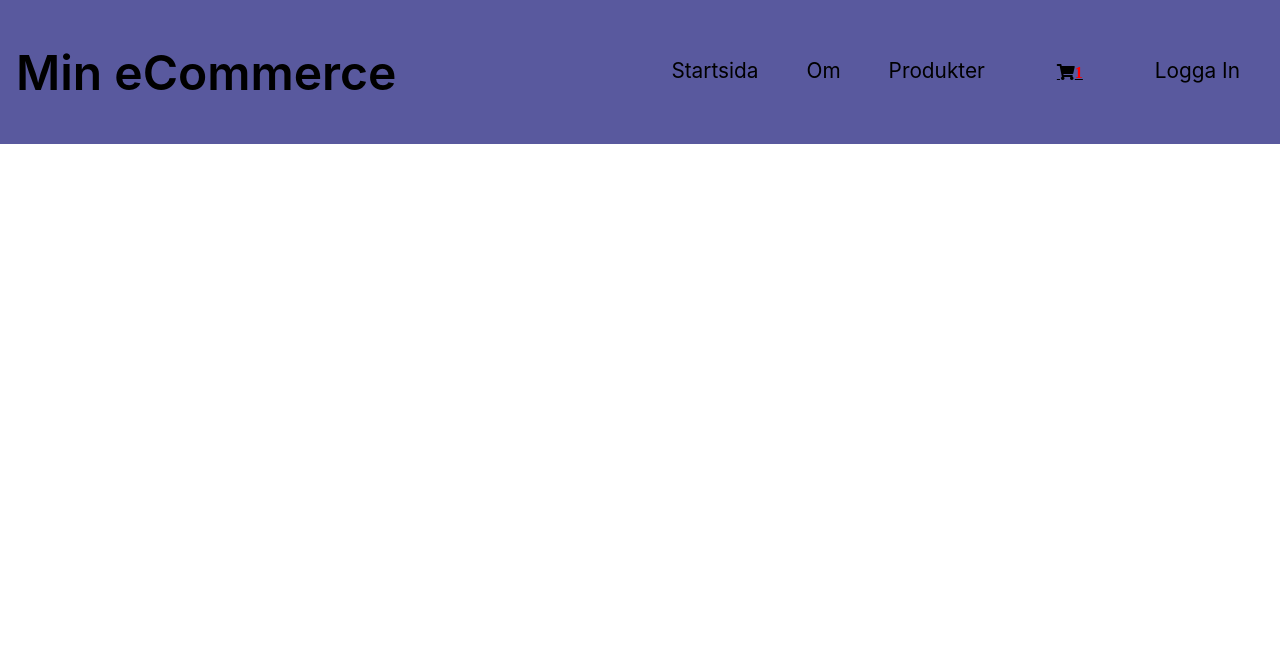
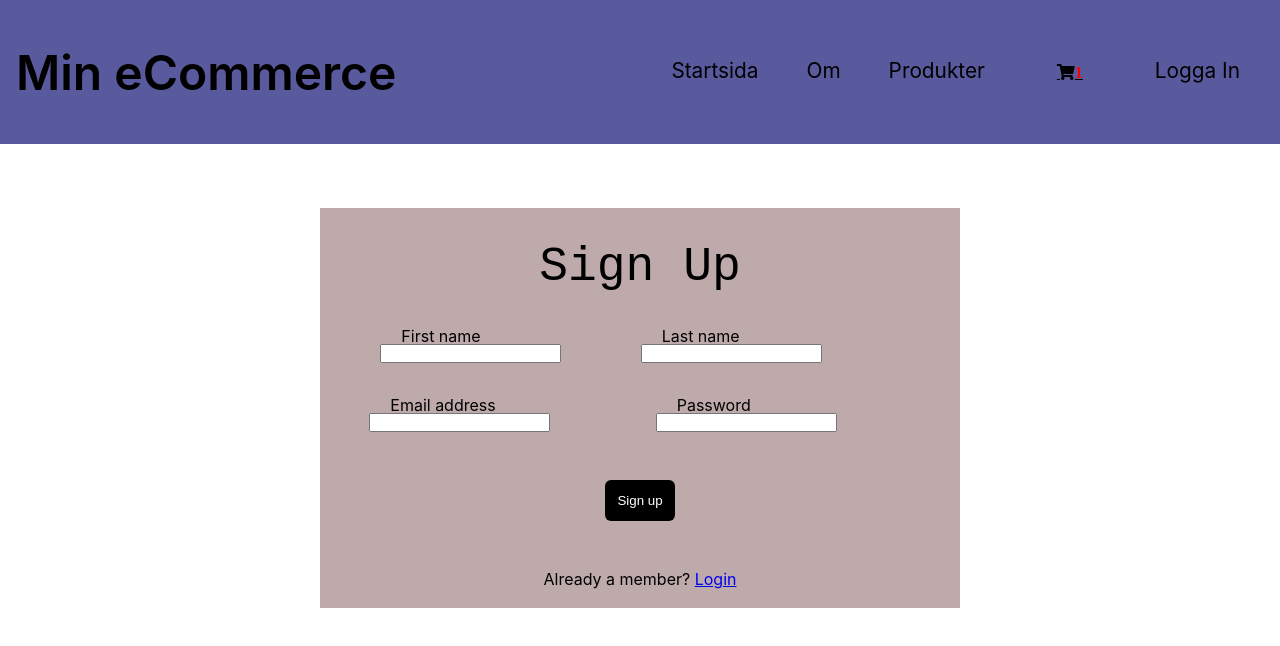
Before and after one commit to AlbinHellman/JavaScript2-Inl-mningsuppgift-1, a Vue app in the folder JavaScript-2-Inlämningsuppgift-1/uppgift1/: page /register in a window 1280 px wide. Shown: the top 646 px of the page. Built offline with nearby package versions, Linux system fonts and the light colour scheme.

Commit message:
JavaScript2-Inlämningsuppgift-1

```diff
--- a/JavaScript-2-Inlämningsuppgift-1/uppgift1/src/router/index.js
+++ b/JavaScript-2-Inlämningsuppgift-1/uppgift1/src/router/index.js
@@ -5,6 +5,7 @@ import Products from '../views/Products.vue'
 import ProductDetails from '../views/ProductDetails.vue'
 import ShoppingCart from '../views/ShoppingCart.vue'
 import Login from '../views/Login.vue'
+import Register from '../views/Register.vue'
 
 
 Vue.use(VueRouter)
@@ -24,6 +25,11 @@ const routes = [
   path: '/login',
   name: 'Login',
   component: Login,
+},
+{
+path: '/register',
+  name: 'Register',
+  component: Register,
 },
   {
     path: '/product/cartlist/:id',
--- a/JavaScript-2-Inlämningsuppgift-1/uppgift1/src/views/Login.vue
+++ b/JavaScript-2-Inlämningsuppgift-1/uppgift1/src/views/Login.vue
@@ -15,12 +15,12 @@
       </div>
 </div>
 
-<div class="knapp">
-      <button type="submit" class="btn btn-primary btn-block mb-4">Signa in</button>
-</div>
+
+      <button type="submit" class="knapp btn btn-primary btn-block mb-4">Signa in</button>
+
 
       <div class="registrera">
-          <p>Inte medlem? <router-link to="/register">Registrera</router-link></p>
+          <p>Inte medlem? <router-link class="link" to="/register" exact>Signa upp</router-link></p>
       </div>
   </form>
 </div>
@@ -51,9 +51,19 @@ export default {
 
 <style scoped>
 
+
+.container {
+    background: rgb(190, 170, 170);
+    height: 22rem;
+    width: 40rem;
+    margin: auto;
+
+}
+
 .h4 {
-    text-align: center;
+   text-align: center;
     margin-top: 4rem;
+    padding-top: 2rem;
     font-size: 3rem;
     font-family:monospace;
 
@@ -69,18 +79,21 @@ export default {
     position: relative;
     bottom: 1.5rem;
     right: 10rem;
+    font-family: -apple-system, BlinkMacSystemFont, 'Segoe UI', Roboto, Oxygen, Ubuntu, Cantarell, 'Open Sans', 'Helvetica Neue', sans-serif;
 }
 
 
 .knapp {
-    text-align: center;
+      margin-left: 18rem;
+      font-family: -apple-system, BlinkMacSystemFont, 'Segoe UI', Roboto, Oxygen, Ubuntu, Cantarell, 'Open Sans', 'Helvetica Neue', sans-serif;
+
 
 }
 
 
 .registrera {
     text-align: center;
-    margin-top: 2rem;
+    padding-top: 2rem;
     font-family: -apple-system, BlinkMacSystemFont, 'Segoe UI', Roboto, Oxygen, Ubuntu, Cantarell, 'Open Sans', 'Helvetica Neue', sans-serif
 }
 
--- a/JavaScript-2-Inlämningsuppgift-1/uppgift1/src/views/Register.vue
+++ b/JavaScript-2-Inlämningsuppgift-1/uppgift1/src/views/Register.vue
@@ -1,7 +1,9 @@
 <template>
   <div class="container mt-5">
     <form class="text-center p-5 border" @submit.prevent="onSubmit">
+        <div class="signaupp">
       <p class="h4 mb-4">Sign Up</p>
+        </div>
       <!-- 2 column grid layout with text inputs for the first and last names -->
       <div class="row mb-4">
         <div class="col">
@@ -19,6 +21,7 @@
       </div>
 
       <!-- Email input -->
+      <div class="andrafältet">
       <div class="form-outline mb-4">
         <input type="email" id="form3Example3" class="form-control border-bottom" v-model="user.email"/>
         <label class="form-label" for="form3Example3">Email address</label>
@@ -27,13 +30,18 @@
       <!-- Password input -->
       <div class="form-outline mb-4">
         <input type="password" id="form3Example4" class="form-control border-bottom" v-model="user.password"/>
-        <label class="form-label" for="form3Example4">Password</label>
+       <label class="fix2 form-label" for="form3Example4">Password</label>
+      </div>
       </div>
 
+
       <!-- Submit button -->
-      <button type="submit" class="btn btn-primary btn-block mb-4">Sign up</button>
+      <div class="knapp2">
+      <button type="submit" class="knapp btn btn-primary btn-block mb-4">Sign up</button>
+      </div>
 
-      <div class="text-center">
+
+      <div class="loggain">
         <p>Already a member? <router-link to="/login">Login</router-link></p>
 
       </div>
@@ -66,5 +74,67 @@ export default {
 }
 </script>
 
-<style>
+<style scoped>
+
+.container {
+    background: rgb(190, 170, 170);
+    height: 25rem;
+    width: 40rem;
+    margin: auto;
+}
+
+.signaupp p{
+    text-align: center;
+    margin-top: 4rem;
+    padding-top: 2rem;
+    font-size: 3rem;
+    font-family:monospace;
+    position: relative;
+
+
+
+}
+
+.row {
+    display: flex;
+    justify-content: center;
+    margin-top: 3rem;
+}
+
+
+
+.andrafältet {
+    display: flex;
+    justify-content: center;
+    margin-top: 3rem;
+
+}
+
+
+
+
+
+.form-label {
+    position: relative;
+    bottom: 1rem;
+    right: 10rem;
+    font-family: -apple-system, BlinkMacSystemFont, 'Segoe UI', Roboto, Oxygen, Ubuntu, Cantarell, 'Open Sans', 'Helvetica Neue', sans-serif;
+
+}
+
+.knapp2 {
+    text-align: center;
+    margin-right: 3rem;
+     font-family: -apple-system, BlinkMacSystemFont, 'Segoe UI', Roboto, Oxygen, Ubuntu, Cantarell, 'Open Sans', 'Helvetica Neue', sans-serif;
+
+}
+
+.loggain {
+    text-align: center;
+    margin-top: 3rem;
+
+    font-family: -apple-system, BlinkMacSystemFont, 'Segoe UI', Roboto, Oxygen, Ubuntu, Cantarell, 'Open Sans', 'Helvetica Neue', sans-serif
+}
+
+
 </style>
```
